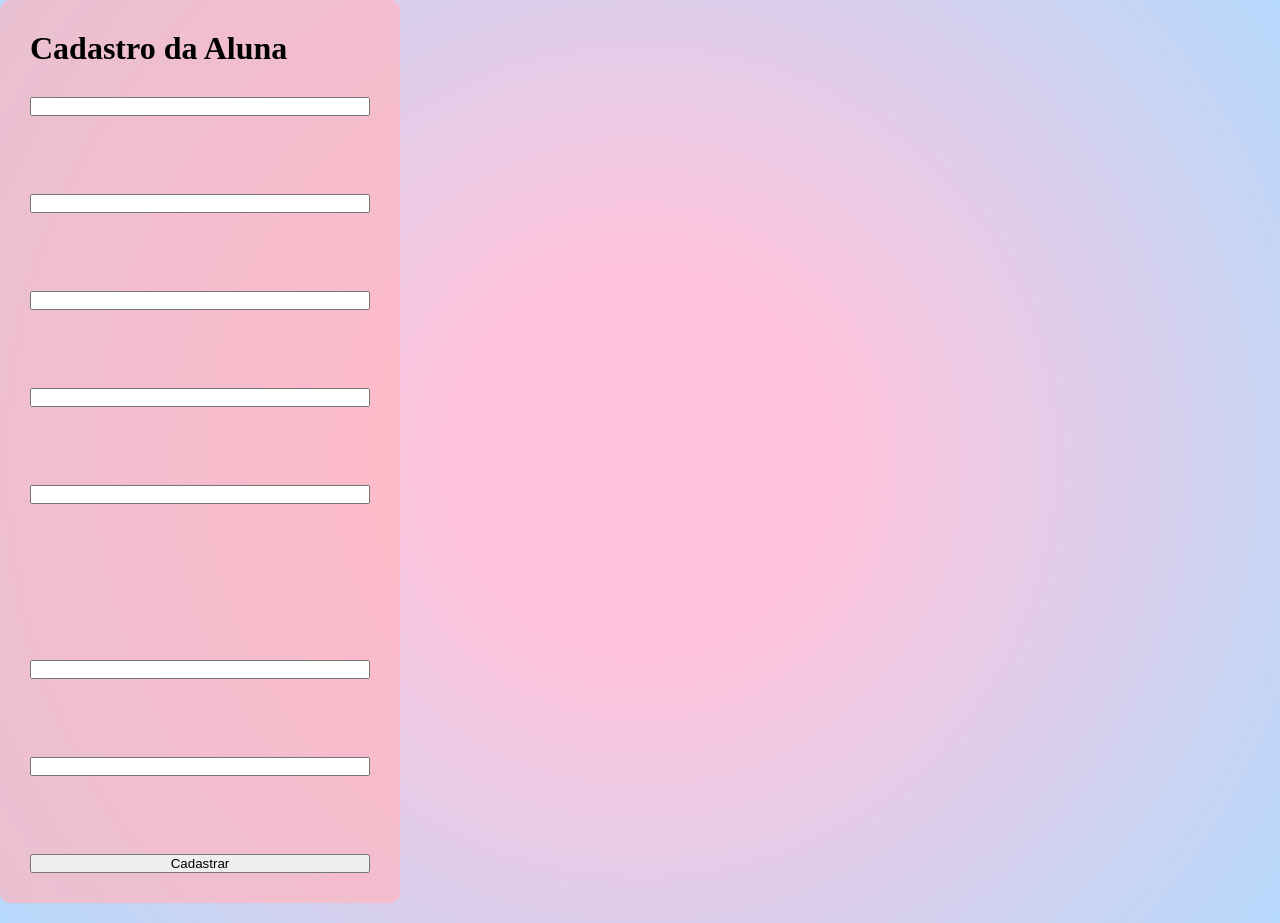
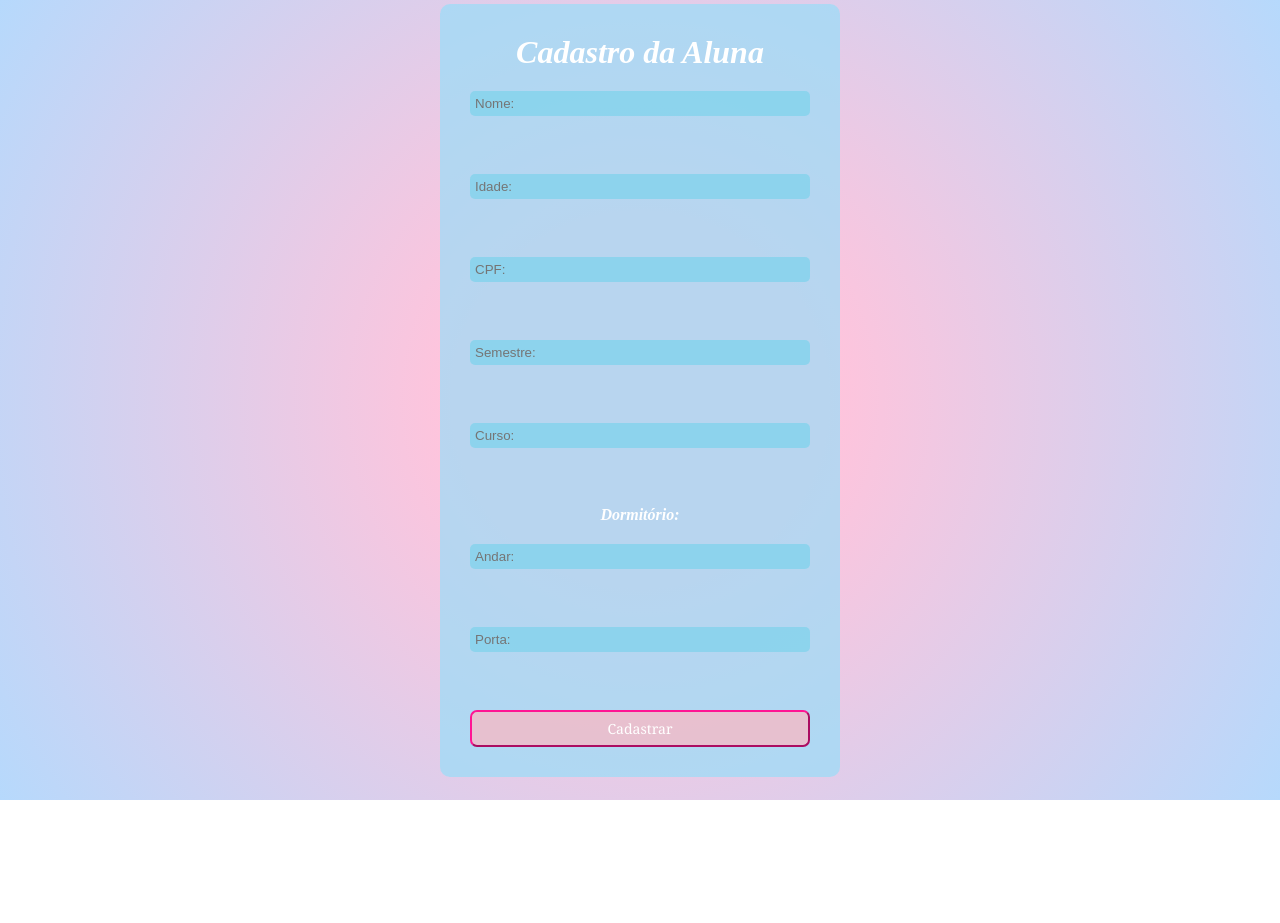
Before and after one commit to pinkiepieisa/API-Node-MongoDB-React, a React (Vite) app in the folder Front/republica/: page /aluna in a window 1280 px wide. After the commit the page ends 800 px from the top, so only its background shows below. Built offline with nearby package versions, Linux system fonts and the light colour scheme.

Commit message:
Css área da aluna

```diff
--- a/Front/republica/src/pages/Aluna/AlunaCad.jsx
+++ b/Front/republica/src/pages/Aluna/AlunaCad.jsx
@@ -8,21 +8,20 @@ function AlunaCad() {
             <form>
                 <h1>Cadastro da Aluna</h1>
 
-                <input name = 'nome' type='text'/>
+                <input placeholder='Nome:' name = 'nome' type='text'/>
                 <br/ >
-                <input name = 'idade' type='number'/>
+                <input placeholder='Idade:' name = 'idade' type='number'/>
                 <br/ >
-                <input name = 'cpf' type='text'/>
+                <input placeholder='CPF:' name = 'cpf' type='text'/>
                 <br/ >
-                <input name = 'semestre' type='number'/>
+                <input placeholder='Semestre:' name = 'semestre' type='number'/>
                 <br/ >
-                <input name = 'curso' type='text'/>
+                <input placeholder='Curso:' name = 'curso' type='text'/>
+                <br />
+                <p name = 'dormitorio'> Dormitório: </p>
+                <input placeholder='Andar:' name = 'andar' type='number'/>
                 <br/ >
-                <label name = 'dormitorio'/>
-                <br />
-                <input name = 'andar' type='number'/>
-                <br/ >
-                <input name = 'porta' type='number'/>
+                <input placeholder='Porta:' name = 'porta' type='number'/>
                 <br/ >
 
                 <button type='submit'> Cadastrar </button>
--- a/Front/republica/src/pages/Aluna/aluna.css
+++ b/Front/republica/src/pages/Aluna/aluna.css
@@ -2,12 +2,61 @@ form {
 
     display: flex;
     flex-direction: column;
-    gap: 30px;
+    gap: 20px;
     padding: 30px;
     border-radius: 10px;
-    background-color: rgba(255, 182, 193, 0.699);
+    background-color: rgba(150, 222, 250, 0.671);
     max-width: 50%;
     width: 400px;
     margin-bottom: 20px;
 
+
+    & button {
+
+        border-radius: 7px;
+        background-color: rgba(255, 182, 193, 0.699);
+        border-color: deeppink;
+        padding: 7px;
+        font-family: Georgia, 'Times New Roman', Times, serif;
+        color: rgb(255, 255, 255);
+        font-size: 14px;
+
+    }
+
+    & button:hover {
+
+        background-color: deeppink;
+        color: black;
+        cursor: pointer;
+        padding: 9px;
+
+    }
+
+    & h1, p {
+
+        text-align: center;
+        color: rgb(255, 255, 255);
+        font-style: oblique;
+        font-weight: bolder;
+    }
+
+    & input {
+
+        background-color: rgba(136, 212, 238, 0.89);
+        border: 10px;
+        border-color: cadetblue;
+        border-radius: 5px;
+        padding: 5px;
+
+    }
+
 }
+
+.containerAlu {
+
+    display: flex;
+    justify-content: center;
+    align-items: center;
+    height: 100vh;
+
+}
--- a/Front/republica/src/pages/Home/index.jsx
+++ b/Front/republica/src/pages/Home/index.jsx
@@ -11,6 +11,12 @@ import './style.css'
         <button title='área da aluna'> Área da aluna </button>
       </Link>
 
+      <br></br>
+
+      <Link to="/dormitorio">
+        <button title='área do dormitório'> Área do dormitório </button>
+      </Link>
+
     </div>
   );
 
```
